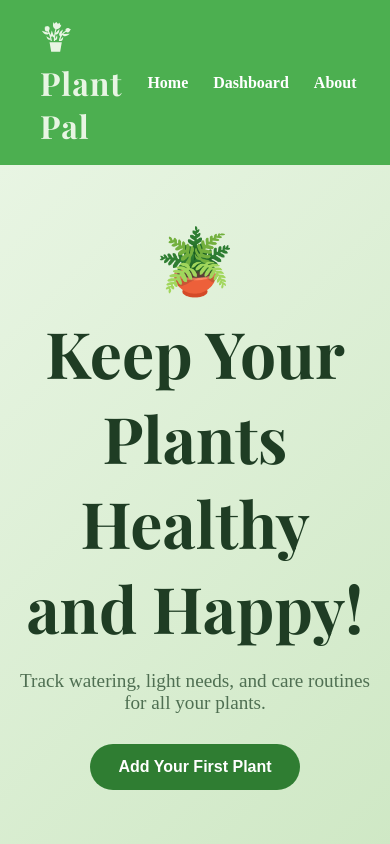
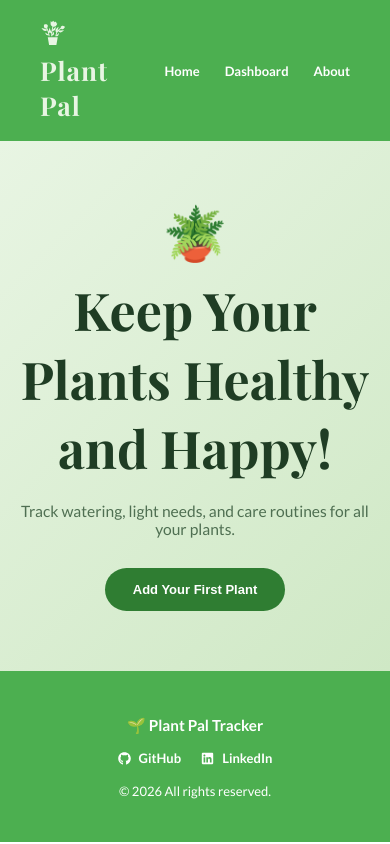
Before and after one commit to Cchristineee/plant-pal-tracker, a React (Vite) app: page / in a window 390 px wide. Shown: the top 844 px of the page. Built offline with nearby package versions, Linux system fonts and the light colour scheme.

Commit message:
Responsive font sizing - Replaced fixed px with clamp() function for fluid scaling

```diff
--- a/src/App.css
+++ b/src/App.css
@@ -1,3 +1,11 @@
+* {
+    box-sizing: border-box;
+}
+
+html {
+    font-size: 16px;
+}
+
 #root {
     display: flex;
     flex-direction: column;
@@ -8,4 +16,18 @@
     margin: 0;
     min-width: 320px;
     min-height: 100vh;
+    font-family: 'Lato', sans-serif;
 }
+
+/* Responsive font sizes */
+@media (max-width: 768px) {
+    html {
+        font-size: 14px;
+    }
+}
+
+@media (max-width: 480px) {
+    html {
+        font-size: 13px;
+    }
+}
```
